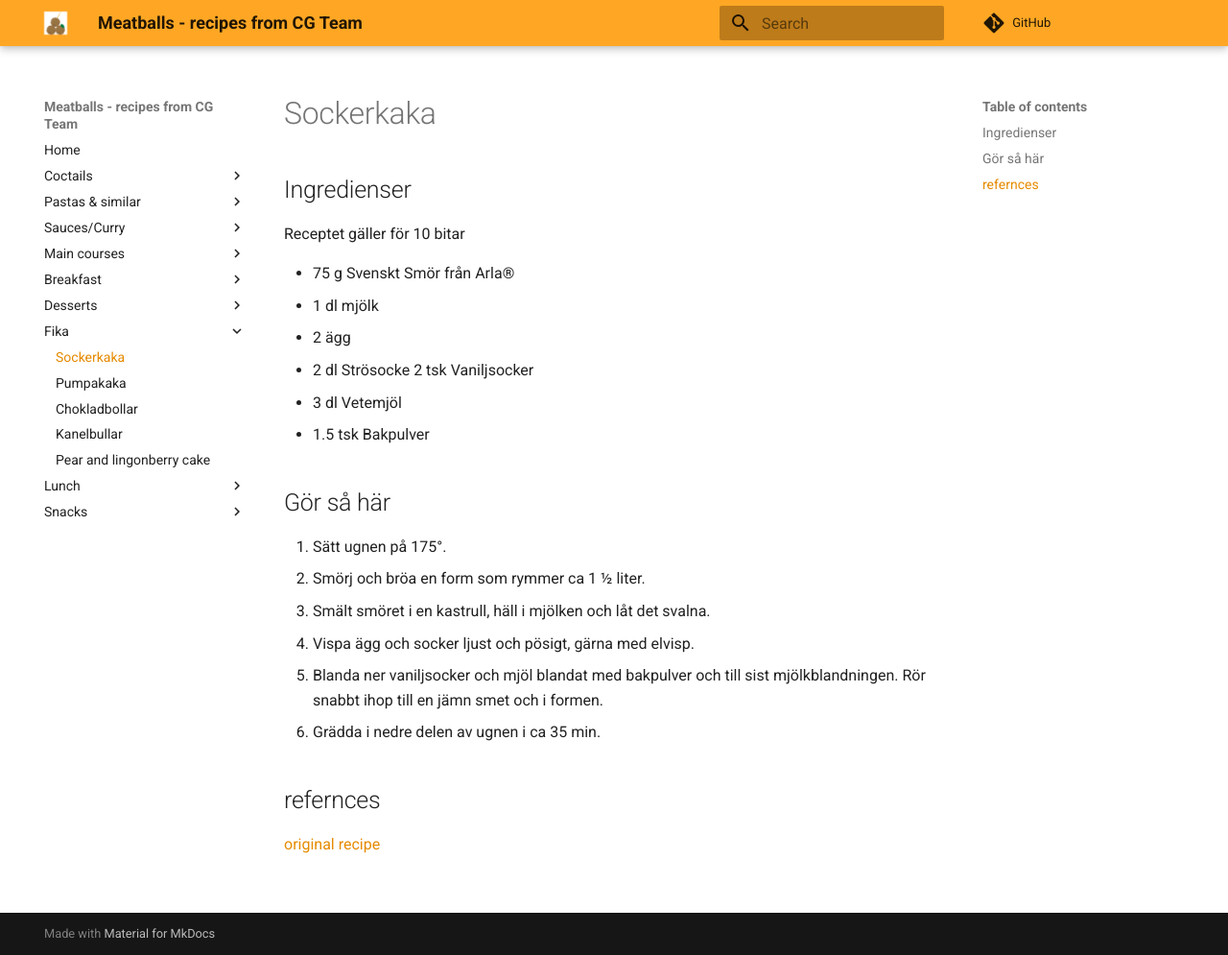
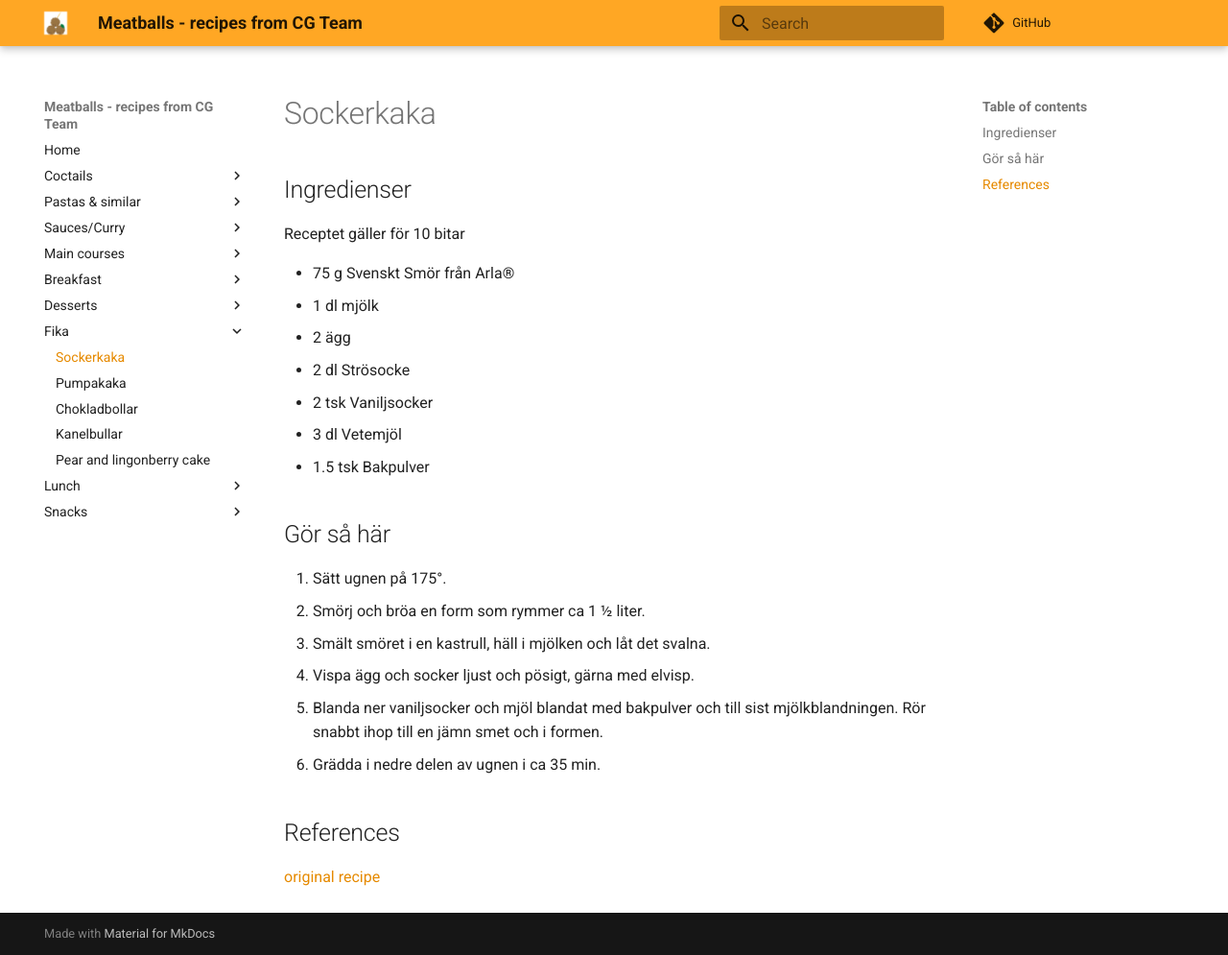
Before and after one commit to Clinical-Genomics/meatballs, an MkDocs documentation site: the page built from docs/fika/sockerkaka.md, in a window 1280 px wide and 995 px high. Shown: the whole window at 96% size. Built offline with MkDocs 1.6.1 and Material for MkDocs 9.7.7, drawn with Linux system fonts in a browser that asks for light colours; comment, search, counter and statistics services are not loaded.

Commit message:
Apply suggestions from code review
Co-authored-by: Carolina Diettrich <130447729+carolinadiettrich@users.noreply.github.com>

```diff
--- a/docs/fika/sockerkaka.md
+++ b/docs/fika/sockerkaka.md
@@ -8,7 +8,7 @@ Receptet gäller för 10 bitar
 - 1 dl mjölk
 - 2 ägg
 - 2 dl Strösocke
-2 tsk Vaniljsocker
+- 2 tsk Vaniljsocker
 - 3 dl Vetemjöl
 - 1.5 tsk Bakpulver
 
@@ -23,6 +23,6 @@ Receptet gäller för 10 bitar
 1. Grädda i nedre delen av ugnen i ca 35 min.
 
 
-## refernces
+## References
 
 [original recipe](https://www.arla.se/recept/sockerkaka/)
```
